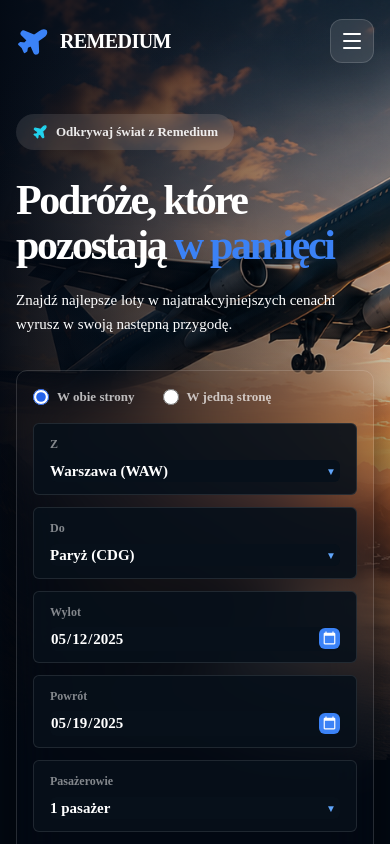
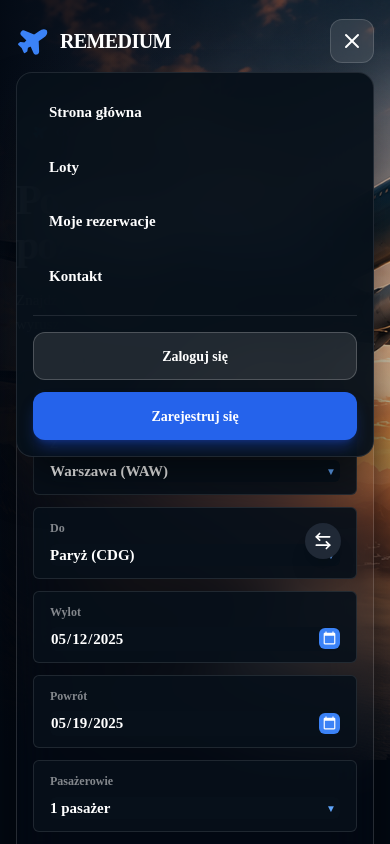
Before and after one commit to Arkadiusz-Adamowicz/Remedium, a React (Vite) app: page / in a window 390 px wide. Both pictures are taken after a click on the button 352 px from the left and 41 px from the top of the page. Shown: the top 844 px of the page. Built offline with nearby package versions, Linux system fonts and the light colour scheme; a web font is replaced by a local one.

Commit message:
hamburger menu functionality

```diff
--- a/src/data/airports.js
+++ b/src/data/airports.js
@@ -14,3 +14,4 @@ export const airports = [
   "Dubaj (DXB)",
   "Bali (DPS)",
 ];
+export default airports;
--- a/src/pages/Home.jsx
+++ b/src/pages/Home.jsx
@@ -2,6 +2,7 @@ import { Link } from "react-router-dom";
 import { useState } from "react";
 import Popular from "./Popular.jsx";
 import TestimonialsCarousel from "./TestimonialsCarousel";
+import airports from "../data/airports.js";
 import {
   Plane,
   ArrowLeftRight,
@@ -10,26 +11,12 @@ import {
   Headphones,
   Route,
   Menu,
+  X,
 } from "lucide-react";
 
-const airports = [
-  "Warszawa (WAW)",
-  "Kraków (KRK)",
-  "Gdańsk (GDN)",
-  "Wrocław (WRO)",
-  "Katowice (KTW)",
-  "Poznań (POZ)",
-  "Paryż (CDG)",
-  "Rzym (FCO)",
-  "Barcelona (BCN)",
-  "Londyn (LHR)",
-  "Nowy Jork (JFK)",
-  "Tokio (HND)",
-  "Dubaj (DXB)",
-  "Bali (DPS)",
-];
+export default function Home() {
+  const [mobileMenuOpen, setMobileMenuOpen] = useState(false);
 
-export default function Home() {
   return (
     <main className="relative min-h-screen overflow-hidden bg-[#020812] font-['Satoshi'] text-white">
       <img
@@ -52,7 +39,7 @@ export default function Home() {
       <div className="absolute inset-0 h-[850px] bg-gradient-to-t from-[#020812] via-[#020812]/25 to-transparent" />
 
       <div className="relative z-10 mx-auto max-w-[1370px] px-4 sm:px-6 lg:px-10 xl:px-[60px]">
-        <header className="flex h-[82px] items-center justify-between">
+        <header className="relative flex h-[82px] items-center justify-between">
           <Link to="/" className="flex items-center gap-3">
             <Plane className="h-8 w-8 rotate-[10deg] fill-blue-500 stroke-blue-500 stroke-[1.8]" />
             <span className="text-[20px] font-black tracking-[-0.03em]">
@@ -83,17 +70,70 @@ export default function Home() {
             </Link>
           </div>
 
-          <button className="flex h-11 w-11 items-center justify-center rounded-xl border border-white/15 bg-white/10 backdrop-blur md:hidden">
-            <Menu className="h-6 w-6" />
+          <button
+            type="button"
+            onClick={() => setMobileMenuOpen((prev) => !prev)}
+            aria-label={mobileMenuOpen ? "Zamknij menu" : "Otwórz menu"}
+            aria-expanded={mobileMenuOpen}
+            className="relative z-50 flex h-11 w-11 items-center justify-center rounded-xl border border-white/15 bg-white/10 backdrop-blur md:hidden"
+          >
+            {mobileMenuOpen ? (
+              <X className="h-6 w-6" />
+            ) : (
+              <Menu className="h-6 w-6" />
+            )}
           </button>
+
+          {mobileMenuOpen && (
+            <div className="absolute right-0 top-[72px] z-40 w-full overflow-hidden rounded-2xl border border-white/10 bg-[#07101a]/95 p-4 shadow-2xl shadow-black/60 backdrop-blur-xl md:hidden">
+              <nav className="flex flex-col gap-2 text-[15px] font-bold text-white">
+                <MobileMenuLink to="/" setMobileMenuOpen={setMobileMenuOpen}>
+                  Strona główna
+                </MobileMenuLink>
+                <MobileMenuLink
+                  to="/flights"
+                  setMobileMenuOpen={setMobileMenuOpen}
+                >
+                  Loty
+                </MobileMenuLink>
+                <MobileMenuLink
+                  to="/reservations"
+                  setMobileMenuOpen={setMobileMenuOpen}
+                >
+                  Moje rezerwacje
+                </MobileMenuLink>
+                <MobileMenuLink
+                  to="/contact"
+                  setMobileMenuOpen={setMobileMenuOpen}
+                >
+                  Kontakt
+                </MobileMenuLink>
+              </nav>
+
+              <div className="mt-4 grid gap-3 border-t border-white/10 pt-4">
+                <Link
+                  to="/login"
+                  onClick={() => setMobileMenuOpen(false)}
+                  className="flex h-12 items-center justify-center rounded-xl border border-white/20 bg-white/10 text-[14px] font-black hover:bg-white/15"
+                >
+                  Zaloguj się
+                </Link>
+
+                <Link
+                  to="/register"
+                  onClick={() => setMobileMenuOpen(false)}
+                  className="flex h-12 items-center justify-center rounded-xl bg-blue-600 text-[14px] font-black shadow-lg shadow-blue-700/40 hover:bg-blue-500"
+                >
+                  Zarejestruj się
+                </Link>
+              </div>
+            </div>
+          )}
         </header>
 
         <section className="relative z-10 pt-8 sm:pt-12 lg:pt-[58px]">
           <div className="inline-flex items-center gap-2 rounded-full bg-white/10 px-4 py-2 text-[13px] font-semibold text-white/90 backdrop-blur">
-            <Plane
-              className="h-4 w-4 rotate-[1
-            0deg] fill-cyan-400 stroke-cyan-400 stroke-[1.6]"
-            />
+            <Plane className="h-4 w-4 rotate-[10deg] fill-cyan-400 stroke-cyan-400 stroke-[1.6]" />
             Odkrywaj świat z Remedium
           </div>
 
@@ -141,12 +181,29 @@ export default function Home() {
   );
 }
 
+function MobileMenuLink({ to, children, setMobileMenuOpen }) {
+  return (
+    <Link
+      to={to}
+      onClick={() => setMobileMenuOpen(false)}
+      className="rounded-xl px-4 py-3 hover:bg-white/10"
+    >
+      {children}
+    </Link>
+  );
+}
+
 function FlightSearch() {
   const [from, setFrom] = useState("Warszawa (WAW)");
   const [to, setTo] = useState("Paryż (CDG)");
   const [departureDate, setDepartureDate] = useState("2025-05-12");
   const [returnDate, setReturnDate] = useState("2025-05-19");
   const [passengers, setPassengers] = useState("1 pasażer");
+
+  const swapDirections = () => {
+    setFrom(to);
+    setTo(from);
+  };
 
   return (
     <div className="mt-[34px] rounded-[11px] border border-white/15 bg-[#050b12]/92 p-4 shadow-2xl shadow-black/70 backdrop-blur-xl sm:p-[18px]">
@@ -165,6 +222,11 @@ function FlightSearch() {
           <input type="radio" name="trip" className="h-4 w-4 accent-blue-600" />
           W jedną stronę
         </label>
+
+        {/* <label className="flex cursor-pointer items-center gap-2">
+          <input type="radio" name="trip" className="h-4 w-4 accent-blue-600" />
+          Multi-city
+        </label> */}
       </div>
 
       <div className="grid gap-3 md:grid-cols-2 xl:grid-cols-[1.23fr_1.23fr_1fr_1fr_.8fr_.86fr] xl:gap-[6px]">
@@ -172,6 +234,15 @@ function FlightSearch() {
 
         <div className="relative">
           <SelectBox label="Do" value={to} onChange={setTo} />
+
+          <button
+            type="button"
+            onClick={swapDirections}
+            aria-label="Zamień kierunki lotu"
+            className="absolute right-4 top-4 z-20 flex h-[36px] w-[36px] items-center justify-center rounded-full bg-[#202936] shadow-xl transition hover:scale-105 hover:bg-blue-600 xl:-left-[21px] xl:top-1/2 xl:-translate-y-1/2"
+          >
+            <ArrowLeftRight className="h-5 w-5 text-white" />
+          </button>
         </div>
 
         <DateBox
@@ -179,7 +250,6 @@ function FlightSearch() {
           value={departureDate}
           onChange={setDepartureDate}
         />
-
         <DateBox label="Powrót" value={returnDate} onChange={setReturnDate} />
 
         <SelectBox
@@ -215,15 +285,7 @@ function SelectBox({ label, value, onChange, options = airports }) {
         <select
           value={value}
           onChange={(e) => onChange(e.target.value)}
-          className="
-            w-full cursor-pointer appearance-none rounded-md
-            bg-[#07101a]
-            pr-8
-            text-[15px] font-black text-white
-            outline-none
-            transition
-            [color-scheme:dark]
-          "
+          className="w-full cursor-pointer appearance-none rounded-md bg-[#07101a] pr-8 text-[15px] font-black text-white outline-none transition [color-scheme:dark]"
         >
           {options.map((item) => (
             <option key={item} value={item} className="bg-[#07101a] text-white">
@@ -251,18 +313,7 @@ function DateBox({ label, value, onChange }) {
         type="date"
         value={value}
         onChange={(e) => onChange(e.target.value)}
-        className="
-          w-full cursor-pointer rounded-md
-          bg-[#07101a]
-          text-[15px] font-black text-white
-          outline-none
-          accent-blue-600
-          [color-scheme:dark]
-          [&::-webkit-calendar-picker-indicator]:cursor-pointer
-          [&::-webkit-calendar-picker-indicator]:rounded-md
-          [&::-webkit-calendar-picker-indicator]:bg-blue-500
-          [&::-webkit-calendar-picker-indicator]:p-[3px]
-        "
+        className="w-full cursor-pointer rounded-md bg-[#07101a] text-[15px] font-black text-white outline-none accent-blue-600 [color-scheme:dark] [&::-webkit-calendar-picker-indicator]:cursor-pointer [&::-webkit-calendar-picker-indicator]:rounded-md [&::-webkit-calendar-picker-indicator]:bg-blue-500 [&::-webkit-calendar-picker-indicator]:p-[3px]"
       />
     </div>
   );
```
